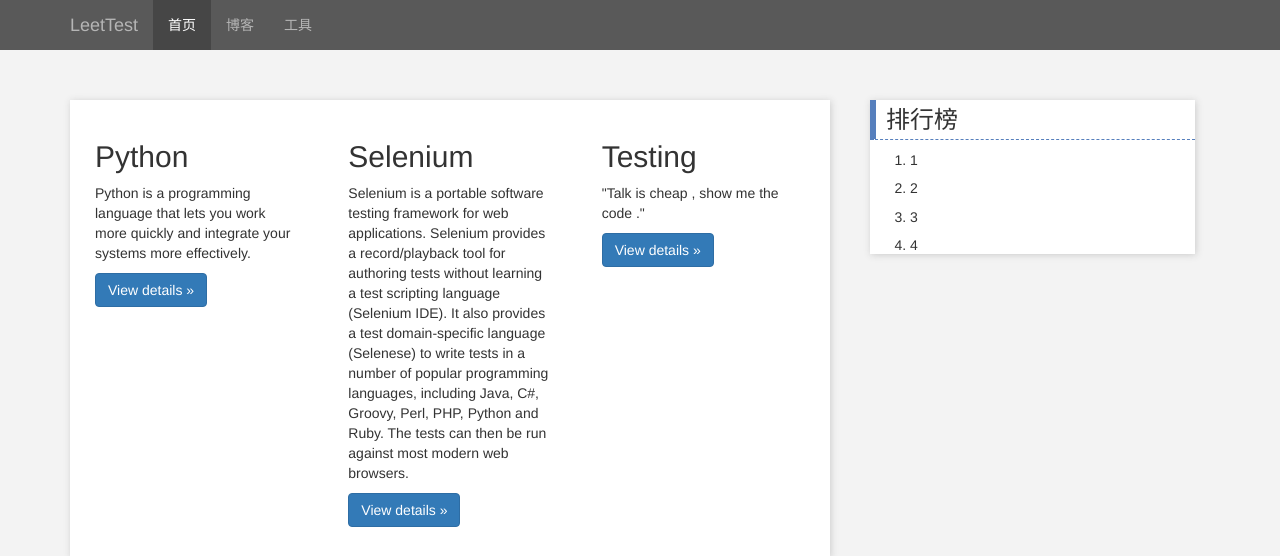
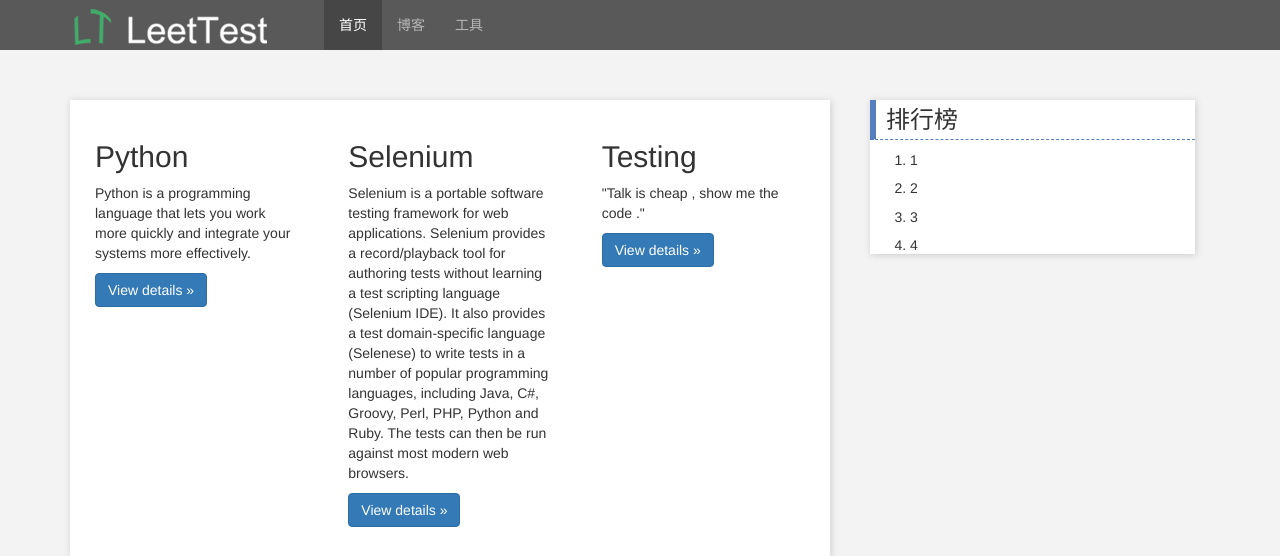
Before and after one commit to nicevoice/leettest, a Django app: page / in a window 1280 px wide. Shown: the top 556 px of the page. Run offline with Django 3.2, Linux system fonts and the light colour scheme; data comes from the database, SQL or seed files in the repository; some libraries are stand-ins or nearby versions.

Commit message:
add website logo

```diff
--- a/public/templates/base.html
+++ b/public/templates/base.html
@@ -37,7 +37,7 @@
             <span class="icon-bar"></span>
             <span class="icon-bar"></span>
           </button>
-          <a class="navbar-brand" href="/">LeetTest</a>
+          <a class="navbar-nav" href="/"><img src="/static/images/logo.png" style="height: 100%;"></a>
         </div>
         <div id="navbar" class="collapse navbar-collapse">
           <ul class="nav navbar-nav">
```
Also changed, not shown: static/images/logo.png (added).
